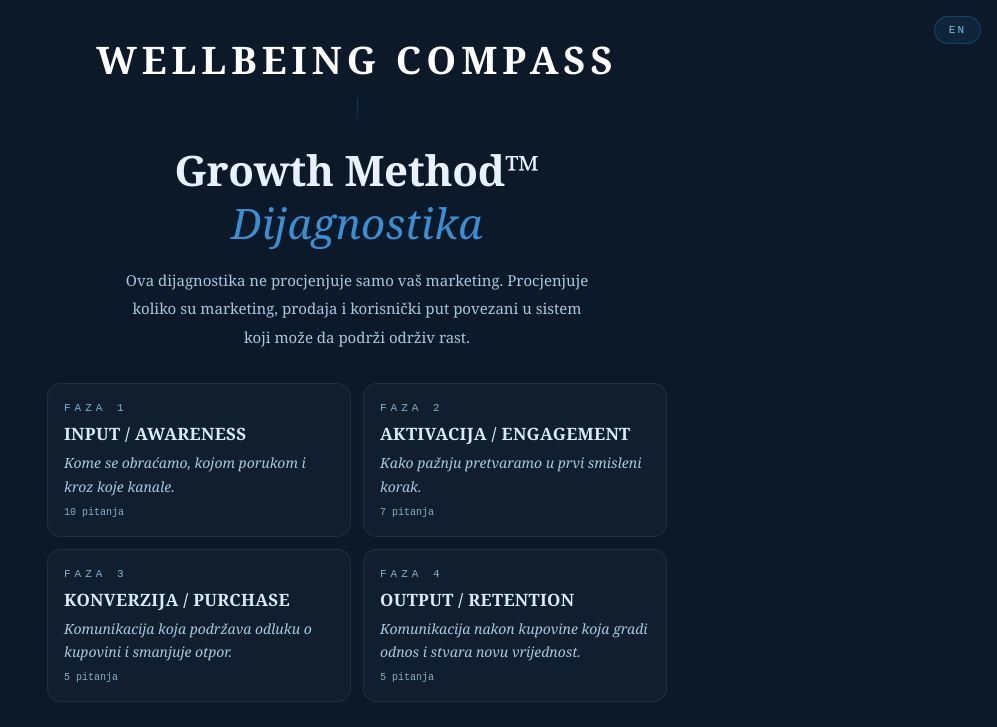
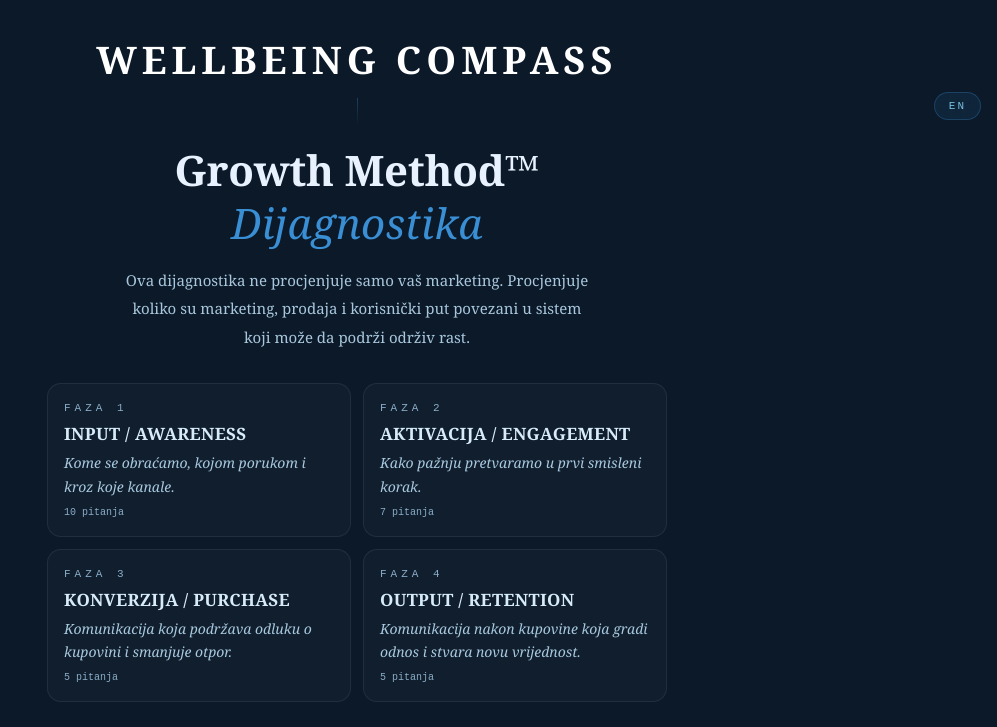
Before and after one commit to jelenamilatovic-compass/wellbeing-compass-dijagnostika, a website: page index.html in a window 1280 px wide. Shown: the top 727 px of the page, without its empty margins (283-1280 px from the left). Drawn offline with Linux system fonts and the light colour scheme.

Commit message:
Update index.html

```diff
--- a/index.html
+++ b/index.html
@@ -206,7 +206,7 @@
 
     #lb{
       position:fixed;
-      top:16px;
+      top:92px;
       right:16px;
       z-index:999;
       background:rgba(58,143,212,0.10);
```
